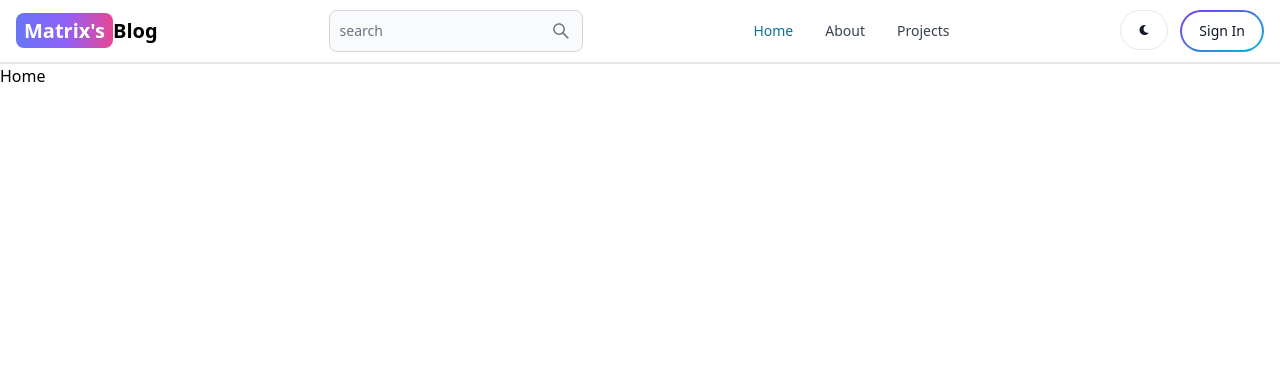
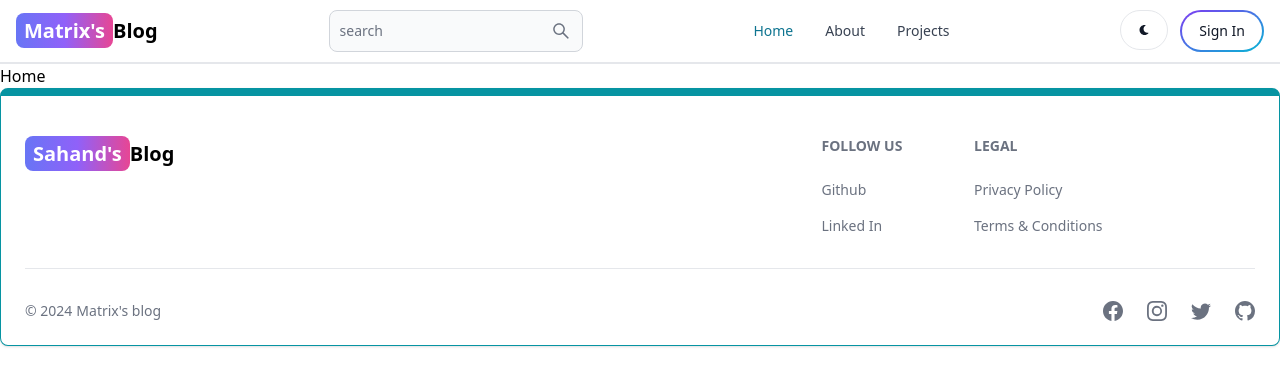
Before and after one commit to mohamed-abd-elkahlk/MERN-Blog, a React (Vite) app in the folder client/: page / in a window 1280 px wide. Shown: the top 386 px of the page. Built offline with nearby package versions, Linux system fonts and the light colour scheme.

Commit message:
add footer section

```diff
--- a/client/src/App.tsx
+++ b/client/src/App.tsx
@@ -1,11 +1,8 @@
 import { BrowserRouter, Route, Routes } from "react-router-dom";
-import Home from "./pages/Home";
-import About from "./pages/About";
-import Projects from "./pages/Projects";
-import SginIn from "./pages/SginIn";
-import SginUp from "./pages/SginUp";
-import Dashboard from "./pages/Dashboard";
+
 import Nav from "./components/Nav";
+import FooterComponent from "./components/Footer";
+import { About, Dashboard, Home, Projects, SginIn, SginUp } from "./pages";
 function App() {
   return (
     <BrowserRouter>
@@ -26,6 +23,7 @@
           }
         />
       </Routes>
+      <FooterComponent />
     </BrowserRouter>
   );
 }
--- /dev/null
+++ b/client/src/components/Footer.tsx
@@ -0,0 +1,69 @@
+import { Footer } from "flowbite-react";
+import { Link } from "react-router-dom";
+import { BsFacebook, BsInstagram, BsTwitter, BsGithub } from "react-icons/bs";
+export default function FooterCom() {
+  return (
+    <Footer container className="border border-t-8 border-teal-500">
+      <div className="w-full max-w-7xl mx-auto">
+        <div className="grid w-full justify-between sm:flex md:grid-cols-1">
+          <div className="mt-5">
+            <Link
+              to="/"
+              className="self-center whitespace-nowrap text-lg sm:text-xl font-semibold dark:text-white"
+            >
+              <span className="px-2 py-1 bg-gradient-to-r from-indigo-500 via-purple-500 to-pink-500 rounded-lg text-white">
+                Sahand's
+              </span>
+              Blog
+            </Link>
+          </div>
+          <div className="grid grid-cols-2 gap-8 mt-4 sm:grid-cols-3 sm:gap-6">
+            <div>
+              <Footer.Title title="Follow us" />
+              <Footer.LinkGroup col>
+                <Footer.Link
+                  href="https://github.com/mohamed-abd-elkahlk"
+                  target="_blank"
+                  rel="noopener noreferrer"
+                >
+                  Github
+                </Footer.Link>
+                <Footer.Link
+                  href="https://www.linkedin.com/in/mohamed-abd-elkhalk-55745026a"
+                  target="_blank"
+                  rel="noopener noreferrer"
+                >
+                  Linked In
+                </Footer.Link>
+              </Footer.LinkGroup>
+            </div>
+            <div>
+              <Footer.Title title="Legal" />
+              <Footer.LinkGroup col>
+                <Footer.Link href="#">Privacy Policy</Footer.Link>
+                <Footer.Link href="#">Terms &amp; Conditions</Footer.Link>
+              </Footer.LinkGroup>
+            </div>
+          </div>
+        </div>
+        <Footer.Divider />
+        <div className="w-full sm:flex sm:items-center sm:justify-between">
+          <Footer.Copyright
+            href="#"
+            by="Matrix's blog"
+            year={new Date().getFullYear()}
+          />
+          <div className="flex gap-6 sm:mt-0 mt-4 sm:justify-center">
+            <Footer.Icon href="#" icon={BsFacebook} />
+            <Footer.Icon href="#" icon={BsInstagram} />
+            <Footer.Icon href="#" icon={BsTwitter} />
+            <Footer.Icon
+              href="https://github.com/mohamed-abd-elkahlk"
+              icon={BsGithub}
+            />
+          </div>
+        </div>
+      </div>
+    </Footer>
+  );
+}
--- /dev/null
+++ b/client/src/pages/index.ts
@@ -0,0 +1,6 @@
+export { default as Home } from "./Home";
+export { default as About } from "./About";
+export { default as Dashboard } from "./Dashboard";
+export { default as Projects } from "./Projects";
+export { default as SginIn } from "./SginIn";
+export { default as SginUp } from "./SginUp";
```
